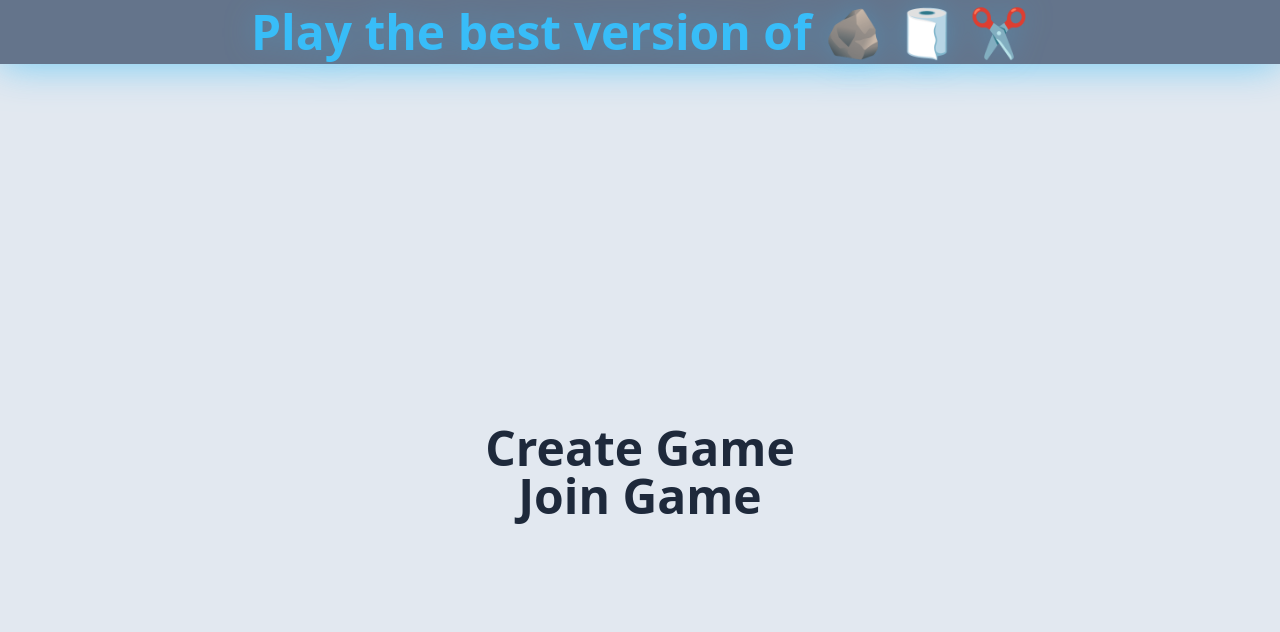
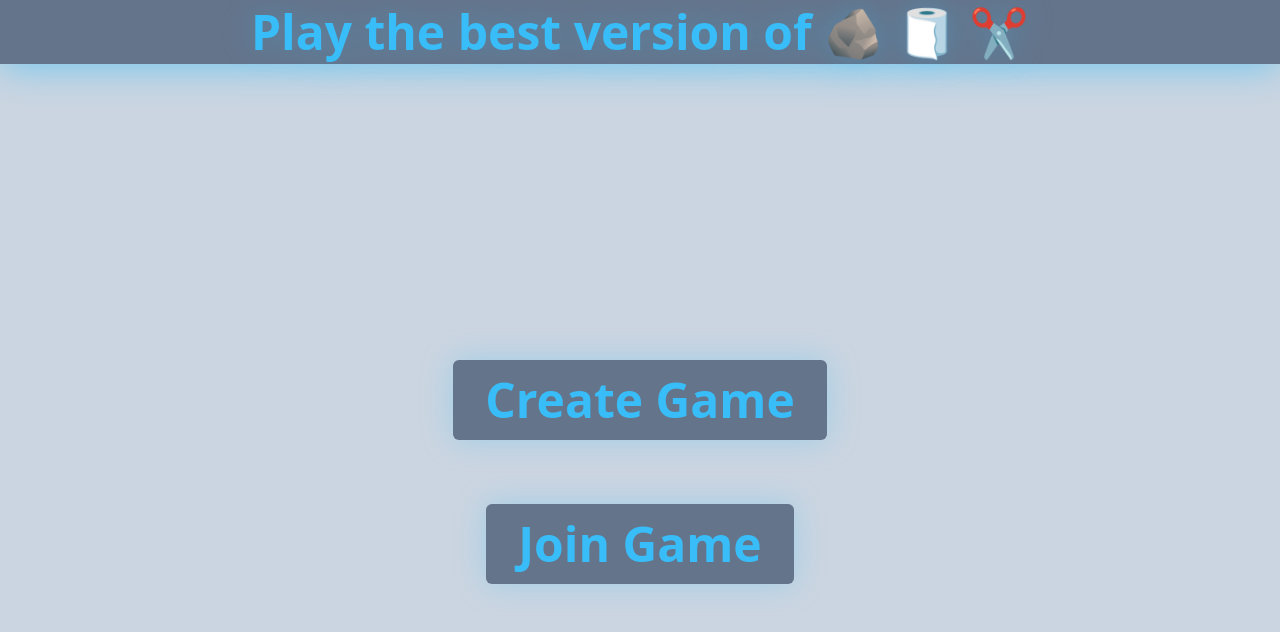
Before and after one commit to misarescu/RockPaperScissors, a Next.js app: page / in a window 1280 px wide. Shown: the top 632 px of the page. Built offline with nearby package versions, Linux system fonts and the light colour scheme.

Commit message:
added a new game create page and tweaked styling

```diff
--- a/app/api/hello/route.ts
+++ /dev/null
@@ -1,3 +0,0 @@
-export async function GET(request: Request) {
-  return new Response('Hello, Next.js!')
-}
--- /dev/null
+++ b/app/game/create/page.tsx
@@ -0,0 +1,9 @@
+import React from "react";
+
+type Props = {};
+
+function GamePage({}: Props) {
+  return <div>GamePage</div>;
+}
+
+export default GamePage;
--- /dev/null
+++ b/app/game/layout.tsx
@@ -0,0 +1,11 @@
+type Props = {};
+
+function CreateGameLayout({ children }: { children: React.ReactNode }) {
+  return (
+    <div className="w-4/5 h-4/5 bg-primary dark:bg-primary-dark flex flex-col justify-center items-center">
+      {children}
+    </div>
+  );
+}
+
+export default CreateGameLayout;
--- a/app/layout.tsx
+++ b/app/layout.tsx
@@ -1,14 +1,14 @@
-import './globals.css';
-import { Inter } from 'next/font/google';
+import "./globals.css";
+import { Inter } from "next/font/google";
 
-const inter = Inter({ subsets: ['latin'] });
+const inter = Inter({ subsets: ["latin"] });
 
 export const metadata = {
-  title: 'Rock Paper Scissors',
-  description: 'Take your rock paper scissors game to the next level',
+  title: "Rock Paper Scissors",
+  description: "Take your rock paper scissors game to the next level",
 };
 
-const navText = 'Play the best version of 🪨 🧻 ✂️';
+const navText = "Play the best version of 🪨 🧻 ✂️";
 
 export default function RootLayout({
   children,
@@ -16,14 +16,14 @@ export default function RootLayout({
   children: React.ReactNode;
 }) {
   return (
-    <html lang='en'>
-      <body className='bg-primary dark:bg-primary-dark text-primary-text dark:text-primary-text-dark text-5xl font-black font-sans'>
-        <nav className='flex flex-row justify-center items-center w-full pt-2 pb-2 mb-2 bg-secondary drop-shadow-accent-bold dark:drop-shadow-accent-light'>
-          <p className='drop-shadow-accent-light hover:drop-shadow-accent-bold text-accent'>
+    <html lang="en">
+      <body className="bg-slate-300 dark:bg-slate-900 text-primary-text dark:text-primary-text-dark text-5xl font-black font-sans">
+        <nav className="flex flex-row justify-center items-center w-full pt-2 pb-2 mb-2 bg-secondary drop-shadow-accent-bold dark:drop-shadow-accent-light">
+          <p className="drop-shadow-accent-light hover:drop-shadow-accent-bold text-accent">
             {navText}
           </p>
         </nav>
-        <main className='flex flex-col items-center justify-center h-screen'>
+        <main className="flex flex-col items-center justify-center h-screen">
           {children}
         </main>
       </body>
--- a/app/page.tsx
+++ b/app/page.tsx
@@ -1,13 +1,10 @@
-import Image from 'next/image';
-import { Inter } from 'next/font/google';
+import Image from "next/image";
+import { Inter } from "next/font/google";
+import Button from "@/components/Button";
+import WelcomePage from "@/components/WelcomePage";
 
-const inter = Inter({ subsets: ['latin'] });
+const inter = Inter({ subsets: ["latin"] });
 
 export default function Home() {
-  return (
-    <>
-      <button>Create Game</button>
-      <button>Join Game</button>
-    </>
-  );
+  return <WelcomePage />;
 }
--- /dev/null
+++ b/components/Button.tsx
@@ -0,0 +1,17 @@
+"use client";
+import React from "react";
+
+type Props = React.ComponentProps<"button">;
+
+function Button(props: Props) {
+  return (
+    <button
+      {...props}
+      className="bg-secondary text-accent py-4 px-8 m-8 hover:py-6 hover:px-10 hover:m-6 drop-shadow-accent-light dark:drop-shadow-accent-bold rounded-md"
+    >
+      {props.children}
+    </button>
+  );
+}
+
+export default Button;
--- /dev/null
+++ b/components/WelcomePage.tsx
@@ -0,0 +1,31 @@
+"use client";
+// we need to outsource the initial page to be in a separate component
+// so we can use client in order to pass button props down
+
+import React from "react";
+import Button from "./Button";
+
+type Props = {};
+
+function WelcomePage({}: Props) {
+  return (
+    <>
+      <Button
+        onClick={() => {
+          console.log("Create Game button pressed");
+        }}
+      >
+        Create Game
+      </Button>
+      <Button
+        onClick={() => {
+          console.log("Join Game button pressed");
+        }}
+      >
+        Join Game
+      </Button>
+    </>
+  );
+}
+
+export default WelcomePage;
--- a/package.json
+++ b/package.json
@@ -15,6 +15,7 @@
     "autoprefixer": "10.4.14",
     "eslint": "8.39.0",
     "eslint-config-next": "13.3.4",
+    "headlessui": "^0.0.0",
     "next": "13.3.4",
     "postcss": "8.4.23",
     "react": "18.2.0",
--- a/tailwind.config.js
+++ b/tailwind.config.js
@@ -10,8 +10,8 @@ module.exports = {
       colors: {
         primary: '#e2e8f0', // slate-200
         'primary-dark': '#1e293b', // slate-800
-        'primary-text': '#1e293b', // slate-200
-        'primary-text-dark': '#e2e8f0', // slate-800
+        'primary-text': '#1e293b', // slate-800
+        'primary-text-dark': '#e2e8f0', // slate-200
         secondary: '#64748b', // slate-500
         accent: '#38bdf8', // sky-400
       },
```
